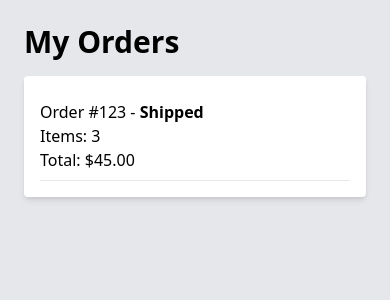
After one commit to JacobSamas/Selling-Fishes, a Flask app: page /orders in a window 390 px wide. The commit adds this page. Shown: the top 300 px of the page. Run offline with Flask 3, Linux system fonts and the light colour scheme.

```diff
--- a/app.py
+++ b/app.py
@@ -182,6 +182,21 @@ def about():
 def contact():
     return render_template('contact.html')
 
+@app.route('/orders')
+def orders():
+    # Logic to retrieve and display user's orders
+    return render_template('orders.html')
+
+@app.route('/wishlist')
+def wishlist():
+    # Logic to retrieve and display user's wishlist
+    return render_template('wishlist.html')
+
+@app.route('/account')
+def account():
+    # Logic to display user account details
+    return render_template('account.html')
+
 
 # User Loader for Flask-Login
 @login_manager.user_loader
--- /dev/null
+++ b/templates/orders.html
@@ -0,0 +1,23 @@
+<!DOCTYPE html>
+<html>
+<head>
+    <title>My Orders</title>
+    <link href="https://cdn.jsdelivr.net/npm/tailwindcss@2.2.19/dist/tailwind.min.css" rel="stylesheet">
+</head>
+<body class="bg-gray-200">
+    <div class="container mx-auto p-6">
+        <h1 class="text-3xl font-bold mb-4">My Orders</h1>
+        <!-- Orders list -->
+        <div class="bg-white shadow-md rounded p-4">
+            <!-- Loop through orders and display them -->
+            <!-- Example of a single order -->
+            <div class="border-b border-gray-200 py-2">
+                <p>Order #123 - <span class="font-semibold">Shipped</span></p>
+                <p>Items: 3</p>
+                <p>Total: $45.00</p>
+            </div>
+            <!-- Repeat for each order -->
+        </div>
+    </div>
+</body>
+</html>
```
Also changed, not shown: templates/account.html (added, +18 -0 lines), templates/includes/header.html (+21 -5 lines), templates/wishlist.html (added, +22 -0 lines), instance/your_database.db.
